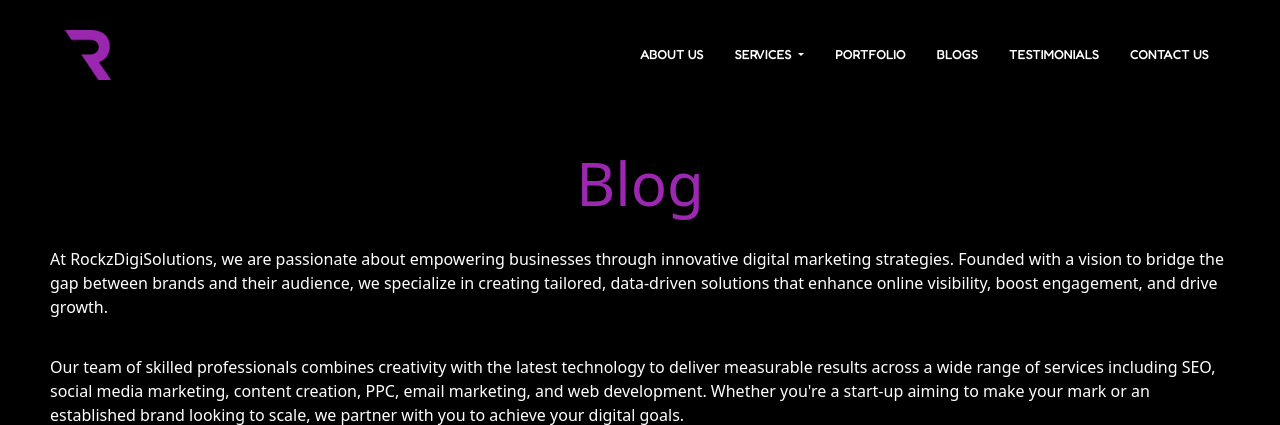
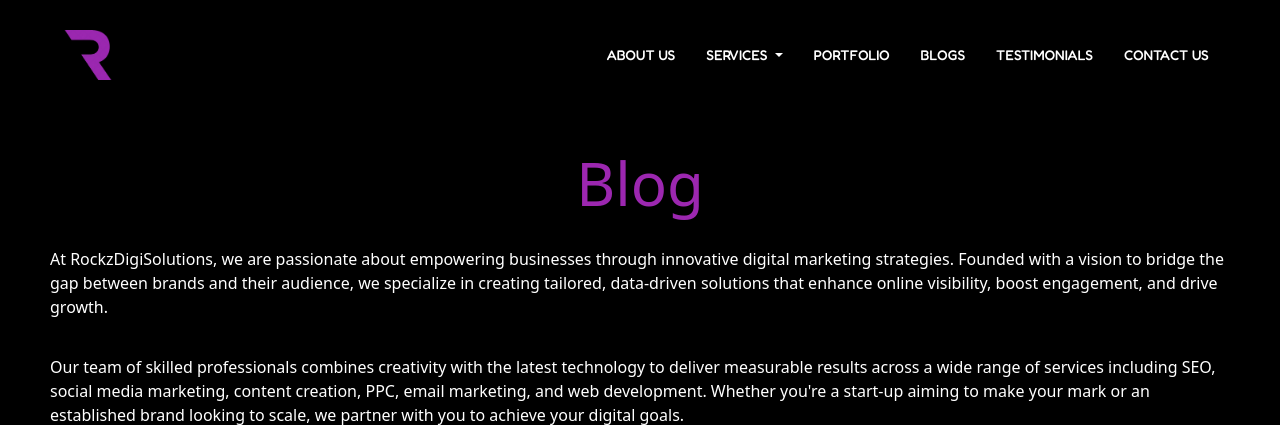
Before and after one commit to Kishorek2/Rockzdigisolutions, a PHP site: page /Blog/Blog.html in a window 1280 px wide. Shown: the top 425 px of the page. Run offline with PHP 8.4, Linux system fonts and the light colour scheme; some libraries are stand-ins or nearby versions; some web fonts are replaced.

Commit message:
Logo a Tag & Menu Size

```diff
--- a/Blog/Blog.css
+++ b/Blog/Blog.css
@@ -64,7 +64,7 @@
     text-transform: uppercase;
     font-family: "Fredoka", sans-serif;
     font-weight: 500;
-    font-size: 13px;
+    font-size: 14px;
   }
 
   .nav-link:hover {
--- a/Blog/Blog.html
+++ b/Blog/Blog.html
@@ -25,7 +25,7 @@
       <div class="container-fluid">
         <nav class="navbar navbar-expand-lg navbar-dark">
           <div class="navbar-brand">
-            <img class="logo" href="/index.html" src="../logo/rockz-logo.png" alt="Logo">
+            <a href="https://kishorek2.github.io/Rockzdigisolutions/"><img class="logo" src="../logo/rockz-logo.png" alt="Logo"></a>
           </div>
           <div class="rockz">ockz</div>
           <button class="navbar-toggler" type="button" aria-label="Toggle navigation" onclick="toggleMenu()">
--- a/Content-Marketing/Content.css
+++ b/Content-Marketing/Content.css
@@ -64,7 +64,7 @@
     text-transform: uppercase;
     font-family: "Fredoka", sans-serif;
     font-weight: 500;
-    font-size: 13px;
+    font-size: 14px;
   }
 
   .nav-link:hover {
--- a/Content-Marketing/Content.html
+++ b/Content-Marketing/Content.html
@@ -25,7 +25,7 @@
       <div class="container-fluid">
         <nav class="navbar navbar-expand-lg navbar-dark">
           <div class="navbar-brand">
-            <img class="logo" href="/index.html" src="../logo/rockz-logo.png" alt="Logo">
+            <a href="https://kishorek2.github.io/Rockzdigisolutions/"><img class="logo" src="../logo/rockz-logo.png" alt="Logo"></a>
           </div>
           <div class="rockz">ockz</div>
           <button class="navbar-toggler" type="button" aria-label="Toggle navigation" onclick="toggleMenu()">
--- a/Email-Marketing/Email.css
+++ b/Email-Marketing/Email.css
@@ -64,7 +64,7 @@
     text-transform: uppercase;
     font-family: "Fredoka", sans-serif;
     font-weight: 500;
-    font-size: 13px;
+    font-size: 14px;
   }
 
   .nav-link:hover {
--- a/Email-Marketing/Email.html
+++ b/Email-Marketing/Email.html
@@ -25,7 +25,7 @@
       <div class="container-fluid">
         <nav class="navbar navbar-expand-lg navbar-dark">
           <div class="navbar-brand">
-            <img class="logo" href="/index.html" src="../logo/rockz-logo.png" alt="Logo">
+            <a href="https://kishorek2.github.io/Rockzdigisolutions/"><img class="logo" src="../logo/rockz-logo.png" alt="Logo"></a>
           </div>
           <div class="rockz">ockz</div>
           <button class="navbar-toggler" type="button" aria-label="Toggle navigation" onclick="toggleMenu()">
--- a/PPC-Campaigns/Ppc.css
+++ b/PPC-Campaigns/Ppc.css
@@ -64,7 +64,7 @@
     text-transform: uppercase;
     font-family: "Fredoka", sans-serif;
     font-weight: 500;
-    font-size: 13px;
+    font-size: 14px;
   }
 
   .nav-link:hover {
--- a/PPC-Campaigns/Ppc.html
+++ b/PPC-Campaigns/Ppc.html
@@ -25,7 +25,7 @@
       <div class="container-fluid">
         <nav class="navbar navbar-expand-lg navbar-dark">
           <div class="navbar-brand">
-            <img class="logo" href="/index.html" src="../logo/rockz-logo.png" alt="Logo">
+            <a href="https://kishorek2.github.io/Rockzdigisolutions/"><img class="logo" src="../logo/rockz-logo.png" alt="Logo"></a>
           </div>
           <div class="rockz">ockz</div>
           <button class="navbar-toggler" type="button" aria-label="Toggle navigation" onclick="toggleMenu()">
--- a/Portfolio/Portfolio.css
+++ b/Portfolio/Portfolio.css
@@ -64,7 +64,7 @@
     text-transform: uppercase;
     font-family: "Fredoka", sans-serif;
     font-weight: 500;
-    font-size: 13px;
+    font-size: 14px;
   }
 
   .nav-link:hover {
--- a/Portfolio/Portfolio.html
+++ b/Portfolio/Portfolio.html
@@ -25,7 +25,7 @@
       <div class="container-fluid">
         <nav class="navbar navbar-expand-lg navbar-dark">
           <div class="navbar-brand">
-            <img class="logo" href="/index.html" src="../logo/rockz-logo.png" alt="Logo">
+            <a href="https://kishorek2.github.io/Rockzdigisolutions/"><img class="logo" src="../logo/rockz-logo.png" alt="Logo"></a>
           </div>
           <div class="rockz">ockz</div>
           <button class="navbar-toggler" type="button" aria-label="Toggle navigation" onclick="toggleMenu()">
--- a/Search-Engine-Optimization/Seo.css
+++ b/Search-Engine-Optimization/Seo.css
@@ -64,7 +64,7 @@
     text-transform: uppercase;
     font-family: "Fredoka", sans-serif;
     font-weight: 500;
-    font-size: 13px;
+    font-size: 14px;
   }
 
   .nav-link:hover {
--- a/Search-Engine-Optimization/Seo.html
+++ b/Search-Engine-Optimization/Seo.html
@@ -25,7 +25,7 @@
       <div class="container-fluid">
         <nav class="navbar navbar-expand-lg navbar-dark">
           <div class="navbar-brand">
-            <img class="logo" href="/index.html" src="../logo/rockz-logo.png" alt="Logo">
+            <a href="https://kishorek2.github.io/Rockzdigisolutions/"><img class="logo" src="../logo/rockz-logo.png" alt="Logo"></a>
           </div>
           <div class="rockz">ockz</div>
           <button class="navbar-toggler" type="button" aria-label="Toggle navigation" onclick="toggleMenu()">
--- a/Social-Media-Marketing/Smm.css
+++ b/Social-Media-Marketing/Smm.css
@@ -64,7 +64,7 @@
     text-transform: uppercase;
     font-family: "Fredoka", sans-serif;
     font-weight: 500;
-    font-size: 13px;
+    font-size: 14px;
   }
 
   .nav-link:hover {
--- a/Social-Media-Marketing/Smm.html
+++ b/Social-Media-Marketing/Smm.html
@@ -25,7 +25,7 @@
       <div class="container-fluid">
         <nav class="navbar navbar-expand-lg navbar-dark">
           <div class="navbar-brand">
-            <img class="logo" href="/index.html" src="../logo/rockz-logo.png" alt="Logo">
+            <a href="https://kishorek2.github.io/Rockzdigisolutions/"><img class="logo" src="../logo/rockz-logo.png" alt="Logo"></a>
           </div>
           <div class="rockz">ockz</div>
           <button class="navbar-toggler" type="button" aria-label="Toggle navigation" onclick="toggleMenu()">
--- a/Testimonials/Testimonials.css
+++ b/Testimonials/Testimonials.css
@@ -64,7 +64,7 @@
     text-transform: uppercase;
     font-family: "Fredoka", sans-serif;
     font-weight: 500;
-    font-size: 13px;
+    font-size: 14px;
   }
 
   .nav-link:hover {
--- a/Testimonials/Testimonials.html
+++ b/Testimonials/Testimonials.html
@@ -25,7 +25,7 @@
       <div class="container-fluid">
         <nav class="navbar navbar-expand-lg navbar-dark">
           <div class="navbar-brand">
-            <img class="logo" href="/index.html" src="../logo/rockz-logo.png" alt="Logo">
+            <a href="https://kishorek2.github.io/Rockzdigisolutions/"><img class="logo" src="../logo/rockz-logo.png" alt="Logo"></a>
           </div>
           <div class="rockz">ockz</div>
           <button class="navbar-toggler" type="button" aria-label="Toggle navigation" onclick="toggleMenu()">
--- a/Web-Development-&-Design/Wdd.css
+++ b/Web-Development-&-Design/Wdd.css
@@ -64,7 +64,7 @@
     text-transform: uppercase;
     font-family: "Fredoka", sans-serif;
     font-weight: 500;
-    font-size: 13px;
+    font-size: 14px;
   }
 
   .nav-link:hover {
--- a/Web-Development-&-Design/Wdd.html
+++ b/Web-Development-&-Design/Wdd.html
@@ -25,7 +25,7 @@
       <div class="container-fluid">
         <nav class="navbar navbar-expand-lg navbar-dark">
           <div class="navbar-brand">
-            <img class="logo" href="/index.html" src="../logo/rockz-logo.png" alt="Logo">
+            <a href="https://kishorek2.github.io/Rockzdigisolutions/"><img class="logo" src="../logo/rockz-logo.png" alt="Logo"></a>
           </div>
           <div class="rockz">ockz</div>
           <button class="navbar-toggler" type="button" aria-label="Toggle navigation" onclick="toggleMenu()">
--- a/contact-us/contactus.css
+++ b/contact-us/contactus.css
@@ -64,7 +64,7 @@
     text-transform: uppercase;
     font-family: "Fredoka", sans-serif;
     font-weight: 500;
-    font-size: 13px;
+    font-size: 14px;
   }
 
   .nav-link:hover {
--- a/contact-us/contactus.html
+++ b/contact-us/contactus.html
@@ -25,7 +25,7 @@
       <div class="container-fluid">
         <nav class="navbar navbar-expand-lg navbar-dark">
           <div class="navbar-brand">
-            <img class="logo" href="/index.html" src="../logo/rockz-logo.png" alt="Logo">
+            <a href="https://kishorek2.github.io/Rockzdigisolutions/"><img class="logo" src="../logo/rockz-logo.png" alt="Logo"></a>
           </div>
           <div class="rockz">ockz</div>
           <button class="navbar-toggler" type="button" aria-label="Toggle navigation" onclick="toggleMenu()">
```
